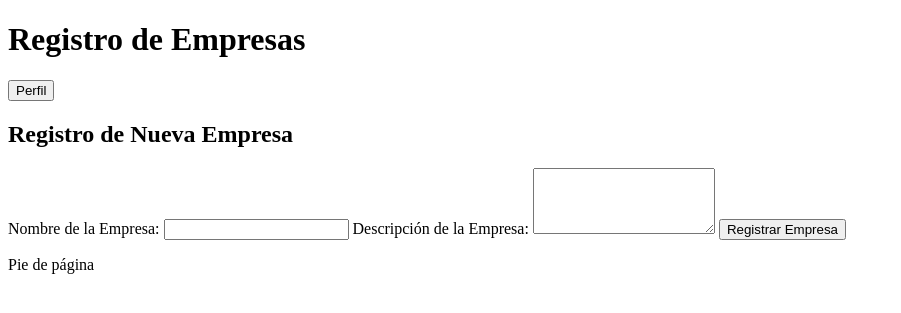
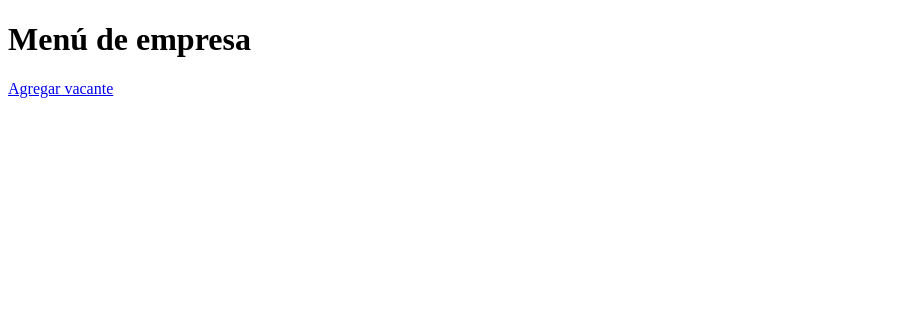
Before and after one commit to Vianey25/Heroeswork, a PHP site: page /empresa/index.php in a window 1280 px wide. Shown: the top 313 px of the page, without its empty margins (0-901 px from the left). Run offline with PHP 8.4, Linux system fonts and the light colour scheme.

Commit message:
Update index.php

```diff
--- a/HerosWork/empresa/index.php
+++ b/HerosWork/empresa/index.php
@@ -1,39 +1,12 @@
 <!DOCTYPE html>
-<html lang="es">
+<html lang="en">
 <head>
     <meta charset="UTF-8">
     <meta name="viewport" content="width=device-width, initial-scale=1.0">
-    <title>Registro de Empresas</title>
-    <style>
-        /* Estilos CSS aquí (puedes reutilizar algunos estilos del archivo anterior) */
-    </style>
+    <title>Document</title>
 </head>
 <body>
-    <!-- Header similar al anterior -->
-    <header>
-        <h1>Registro de Empresas</h1>
-        <a href="perfil.php"><button class="profile-button">Perfil</button></a>
-    </header>
-
-    <main>
-        <h2>Registro de Nueva Empresa</h2>
-
-        <!-- Formulario de registro de empresas -->
-        <form action="registrar_empresa.php" method="post">
-            <label for="nombre_empresa">Nombre de la Empresa:</label>
-            <input type="text" id="nombre_empresa" name="nombre_empresa" required>
-
-            <label for="descripcion_empresa">Descripción de la Empresa:</label>
-            <textarea id="descripcion_empresa" name="descripcion_empresa" rows="4" required></textarea>
-
-            <!-- Otros campos del formulario según tus necesidades -->
-
-            <button type="submit">Registrar Empresa</button>
-        </form>
-    </main>
-
-    <footer>
-        <p>Pie de página</p>
-    </footer>
+    <h1>Menú de empresa</h1>
+    <a href="vacantes.php">Agregar vacante</a>
 </body>
 </html>
```
